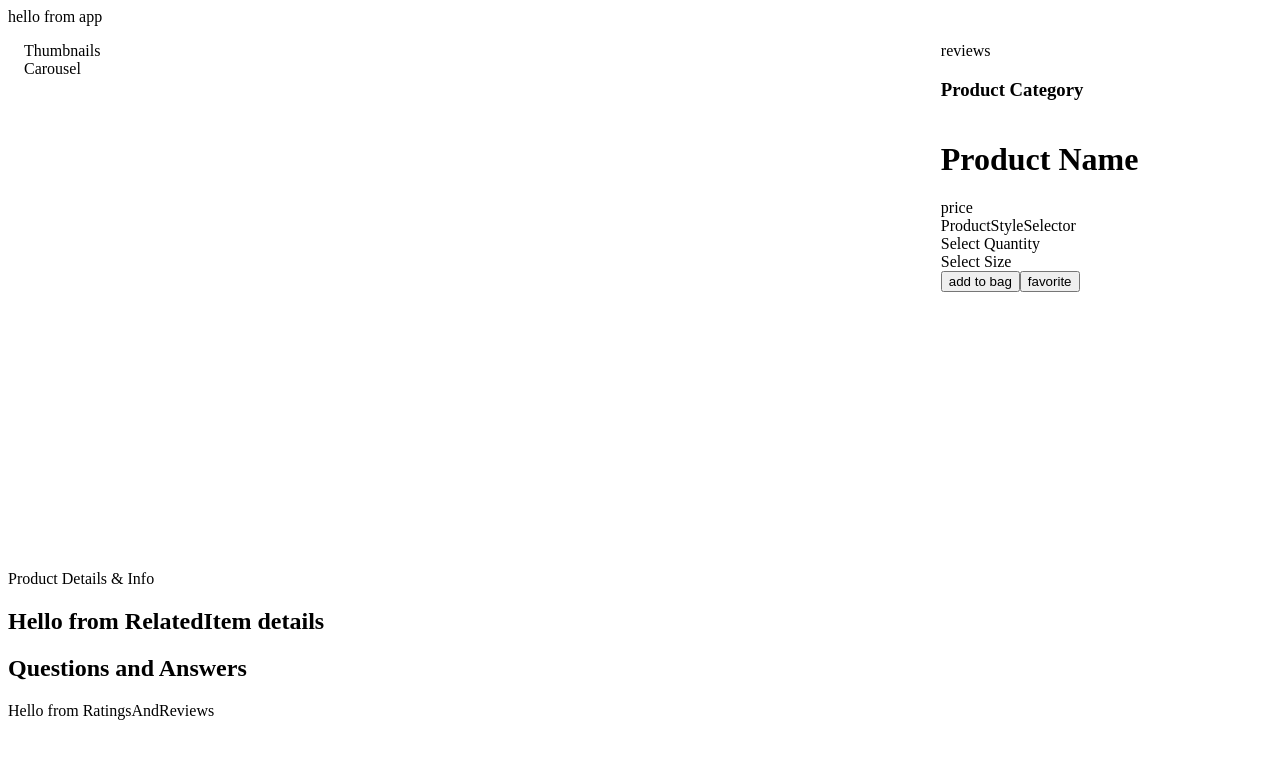
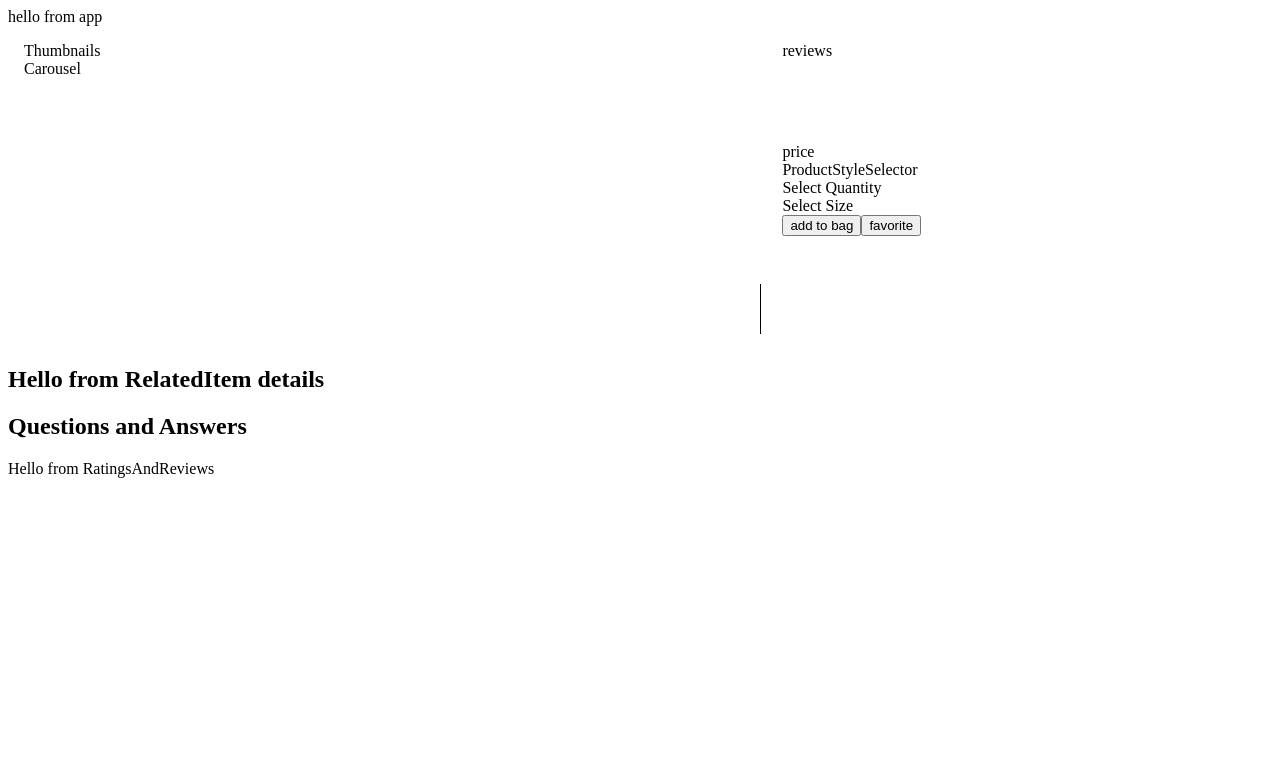
Before and after one commit to Quidditch-Queue-Handlers/FEC-Project-Atelier, a React (Create React App) app in the folder client/: page / in a window 1280 px wide. Shown: the top 758 px of the page. Built offline with nearby package versions, Linux system fonts and the light colour scheme; the HTML template or start-up script is replaced by a standard one.

Commit message:
display product info

```diff
--- /dev/null
+++ b/client/src/components/ProductDetails/ProductInfo.jsx
@@ -0,0 +1,27 @@
+import React from 'react';
+
+const ProductInfo = ({ info }) => {
+  return (
+    <div className="pd-flex pd-info-container">
+      <div className="pd-wide-container">
+        <h3>
+          {info?.slogan}
+        </h3>
+        <p>
+          {info?.description}
+        </p>
+      </div>
+      <div className="pd-aside-container pd-flex pd-items-center pd-border-l">
+        <ul className="pd-features-list">
+          {info?.features?.map((feature) => (
+            <li key={feature.value}>{feature.feature}: {feature.value}</li>
+          )
+          )}
+        </ul>
+      </div>
+    </div>
+
+  )
+}
+
+export default ProductInfo;
--- a/client/src/components/ProductDetails/index.jsx
+++ b/client/src/components/ProductDetails/index.jsx
@@ -1,29 +1,31 @@
-import React from 'react';
+import React, { useState } from 'react';
 import ProductGallery from './ProductGallery';
 import ProductStyleSelector from './ProductStyleSelector';
 import ProductCartActions from './ProductCartActions';
+import ProductInfo from './ProductInfo';
 
 const ProductDetails = () => {
+
+  const [productInfo, setProductInfo] = useState();
+
   return (
     <div>
       <div className='pd-flex'>
-        <div className='pd-gallery-container'>
+        <div className='pd-wide-container'>
           <ProductGallery />
         </div>
         <div className='pd-flex-col pd-aside-container'>
           <div>
             reviews
           </div>
-          <h3>Product Category</h3>
-          <h1>Product Name</h1>
+          <h2>{productInfo?.category}</h2>
+          <h1>{productInfo?.name}</h1>
           <div>price</div>
           <ProductStyleSelector />
           <ProductCartActions />
         </div>
       </div>
-      <div>
-        Product Details & Info
-      </div>
+      <ProductInfo info={productInfo} />
     </div>
   );
 }
--- a/client/src/global.css
+++ b/client/src/global.css
@@ -22,13 +22,33 @@ body {
   display: flex;
   flex-direction: column;
 }
-.pd-gallery-container {
-  width: 70%;
-  height: 32rem;
+.pd-items-center {
+  align-items: center;
+}
+.pd-wide-container {
+  flex: 0 0 60%;
   padding: 1rem;
+  box-sizing: border-box;
 }
 .pd-aside-container {
   padding: 1rem;
+}
+.pd-info-container {
+  margin: 2rem;
+}
+.pd-features-list {
+  padding: 0;
+  margin: 0 0 0 1rem;
+  list-style: none;
+}
+.pd-features-list li:before {
+    content: '✓';
+    margin-right: 0.5rem;
+}
+.pd-border-l {
+  border-left: solid;
+  border-width: thin;
+
 }
 
 .ri-container {
```
